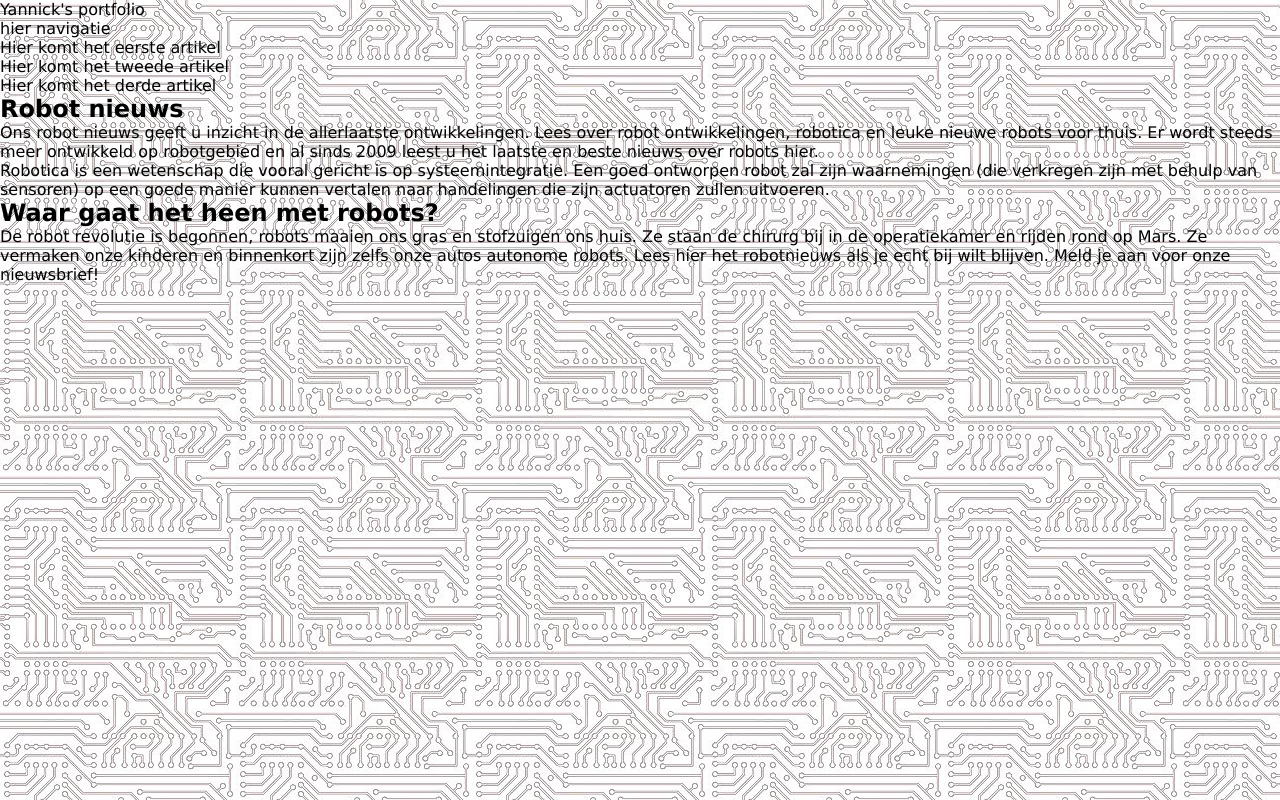
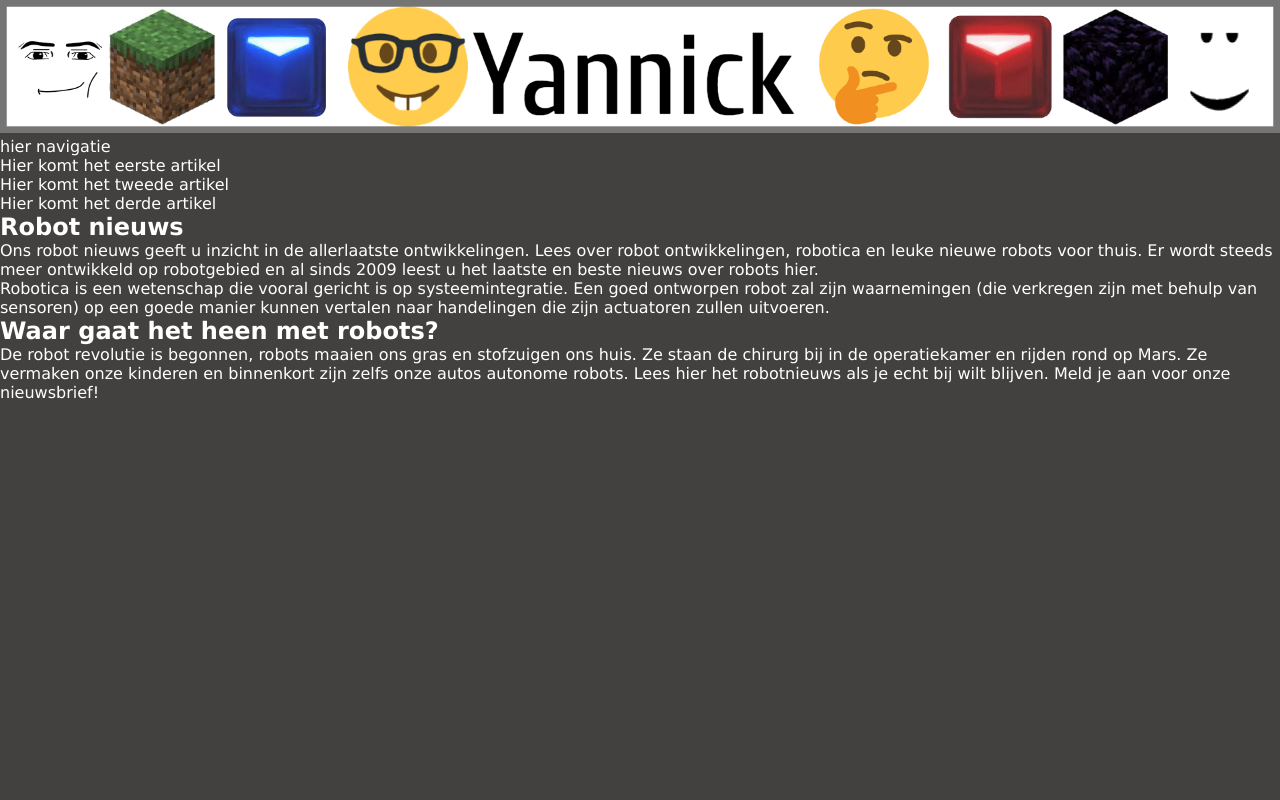
Before and after one commit to Jan0Niek/HTML-portfolio, a plain HTML site: page index.html in a window 1280 px wide. Drawn offline with Linux system fonts and the light colour scheme.

Commit message:
banner...

```diff
--- a/index.html
+++ b/index.html
@@ -9,7 +9,7 @@
     </head>
     <body>
         <header>
-            Yannick's portfolio
+            <img src="images/mijnBanner.png" alt="hier hoort een coole banner" id="banner">
         </header>
         <nav>
             hier navigatie
--- a/style.css
+++ b/style.css
@@ -1,9 +1,14 @@
 * {
     margin: 0px;
     padding: 0px;
-  }
+    color: white;
+}
+
+img#banner{
+    width: 100%;
+}
 
 body {
 font-family: Verdana, Geneva, Arial, Helvetica, sans-serif;
-background: grey url('images/achtergrondjeCoolje.jpg') repeat;
+background: rgb(67, 64, 64);
 }
```
Also changed, not shown: images/mijnBanner.png (added), images/thinking.png (added).
